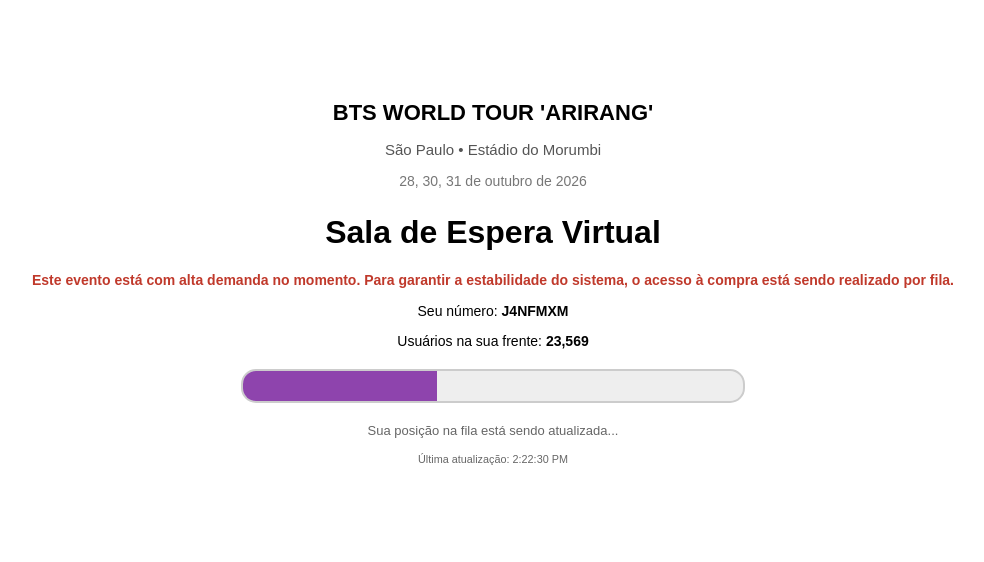
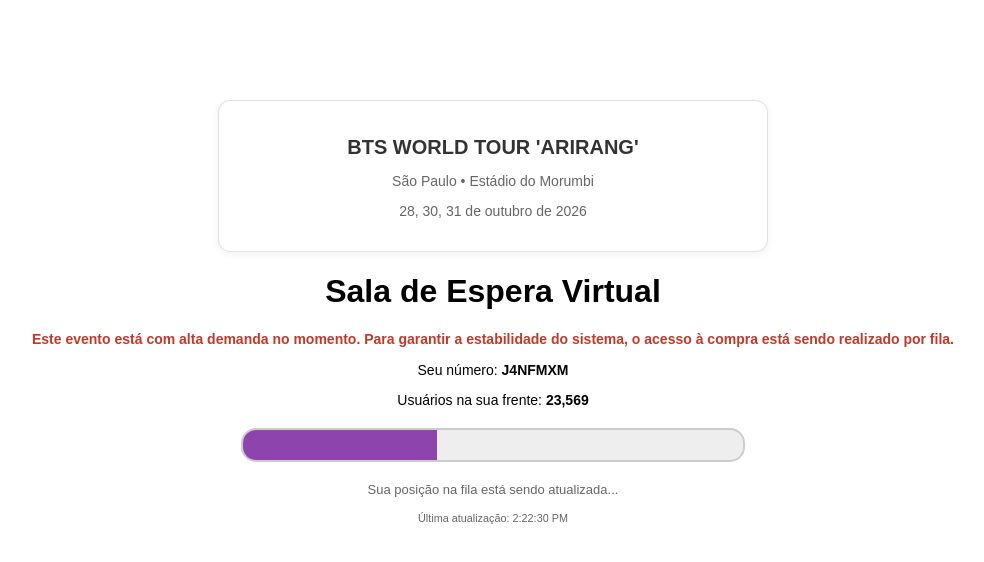
Before and after one commit to Snoopynha/Bora-aeh, a plain HTML site: page index.html in a window 1280 px wide. Shown: the whole page, without its empty margins (147-1131 px from the left). Drawn offline with nearby package versions, Linux system fonts and the light colour scheme.

Commit message:
style(event-info): ajustes visuais

```diff
--- a/style.css
+++ b/style.css
@@ -7,23 +7,28 @@
 }
 
 .event-info {
-    margin-bottom: 25px;
+    background: #ffffff;
+    border: 1px solid #e0e0e0;
+    border-radius: 12px;
+    padding: 18px 24px;
+    max-width: 500px;
+    width: 90%;
+    box-shadow: 0 2px 8px rgba(0,0,0,0.06);
+    text-align: center;
+    margin: 0 auto;
 }
 
 .event-title {
-    font-size: 22px;
-    font-weight: bold;
-    margin-bottom: 5px;
+    font-size: 20px;
+    font-weight: 600;
+    color: #333;
+    margin-bottom: 6px;
 }
 
-.event-location {
-    font-size: 15px;
-    color: #555;
-}
-
+.event-location,
 .event-date {
     font-size: 14px;
-    color: #777;
+    color: #666;
 }
 
 .event-warning {
```
